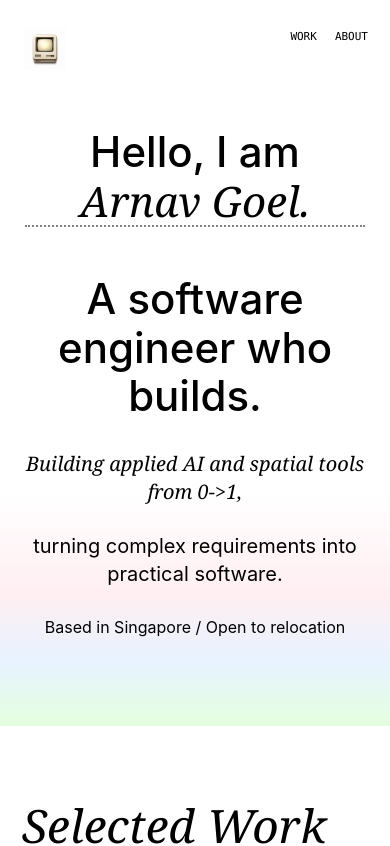
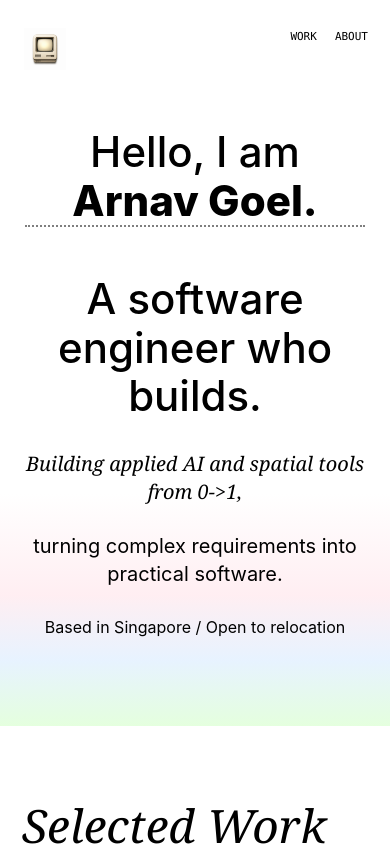
Before and after one commit to arnav-goel05/portfolio-website, a React (Vite) app: page / in a window 390 px wide. Shown: the top 846 px of the page. Built offline with nearby package versions, Linux system fonts and the light colour scheme.

Commit message:
Add looping name font animation

```diff
--- a/src/pages/PortfolioPage.tsx
+++ b/src/pages/PortfolioPage.tsx
@@ -20,7 +20,7 @@ export function PortfolioPage() {
 
       <section className="portfolio-hero reveal" id="top">
         <h1>
-          Hello, I am <em>Arnav Goel.</em>
+          Hello, I am <em className="hero-name-cycle">Arnav Goel.</em>
           <br />
           <span>A software engineer who builds.</span>
         </h1>
--- a/src/styles/portfolio.css
+++ b/src/styles/portfolio.css
@@ -34,6 +34,13 @@
   font-weight: 400;
 }
 
+.hero-name-cycle {
+  display: inline-block;
+  min-width: 6.7em;
+  text-align: left;
+  animation: hero-name-cycle 12s steps(1, end) infinite;
+}
+
 .portfolio-hero h1 span {
   display: inline;
 }
@@ -50,6 +57,51 @@
 
 .hero-subcopy em {
   border-bottom: 0;
+}
+
+@keyframes hero-name-cycle {
+  0%,
+  100% {
+    font-family: var(--serif);
+    font-style: italic;
+    font-weight: 400;
+  }
+
+  14% {
+    font-family: var(--mono);
+    font-style: normal;
+    font-weight: 400;
+  }
+
+  28% {
+    font-family: "Arial Narrow", "Aptos Narrow", var(--sans);
+    font-style: normal;
+    font-weight: 700;
+  }
+
+  42% {
+    font-family: var(--sans);
+    font-style: normal;
+    font-weight: 760;
+  }
+
+  56% {
+    font-family: "Courier New", var(--mono);
+    font-style: normal;
+    font-weight: 700;
+  }
+
+  70% {
+    font-family: "Georgia", var(--serif);
+    font-style: normal;
+    font-weight: 700;
+  }
+
+  84% {
+    font-family: "Lucida Console", "Courier New", var(--mono);
+    font-style: normal;
+    font-weight: 400;
+  }
 }
 
 .hero-location {
--- a/src/styles/responsive.css
+++ b/src/styles/responsive.css
@@ -101,6 +101,11 @@
 
   .portfolio-hero em {
     display: block;
+  }
+
+  .hero-name-cycle {
+    min-width: 0;
+    text-align: center;
   }
 
   .portfolio-hero span {
@@ -319,4 +324,8 @@
   .custom-cursor {
     display: none;
   }
+
+  .hero-name-cycle {
+    animation: none;
+  }
 }
```
